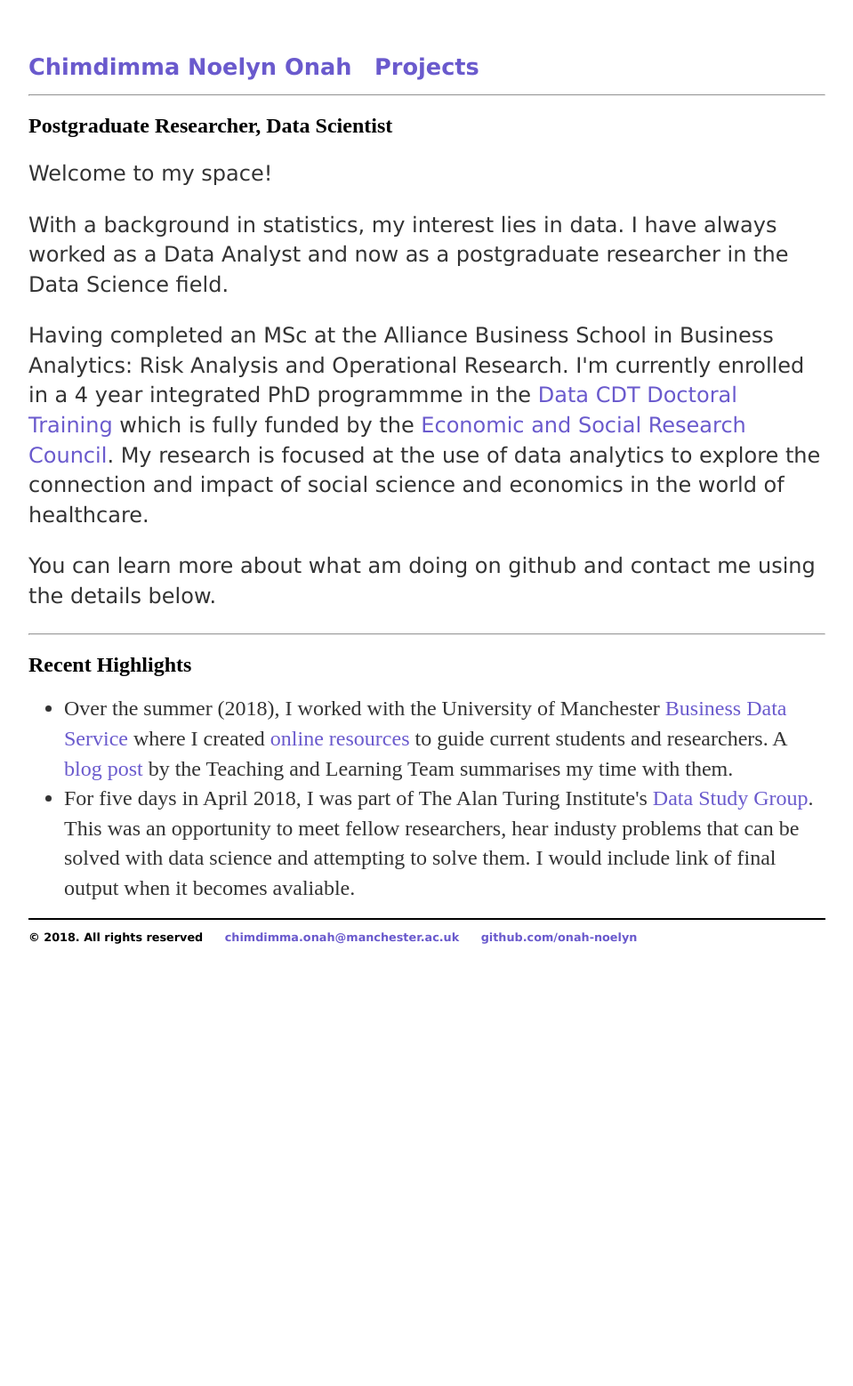
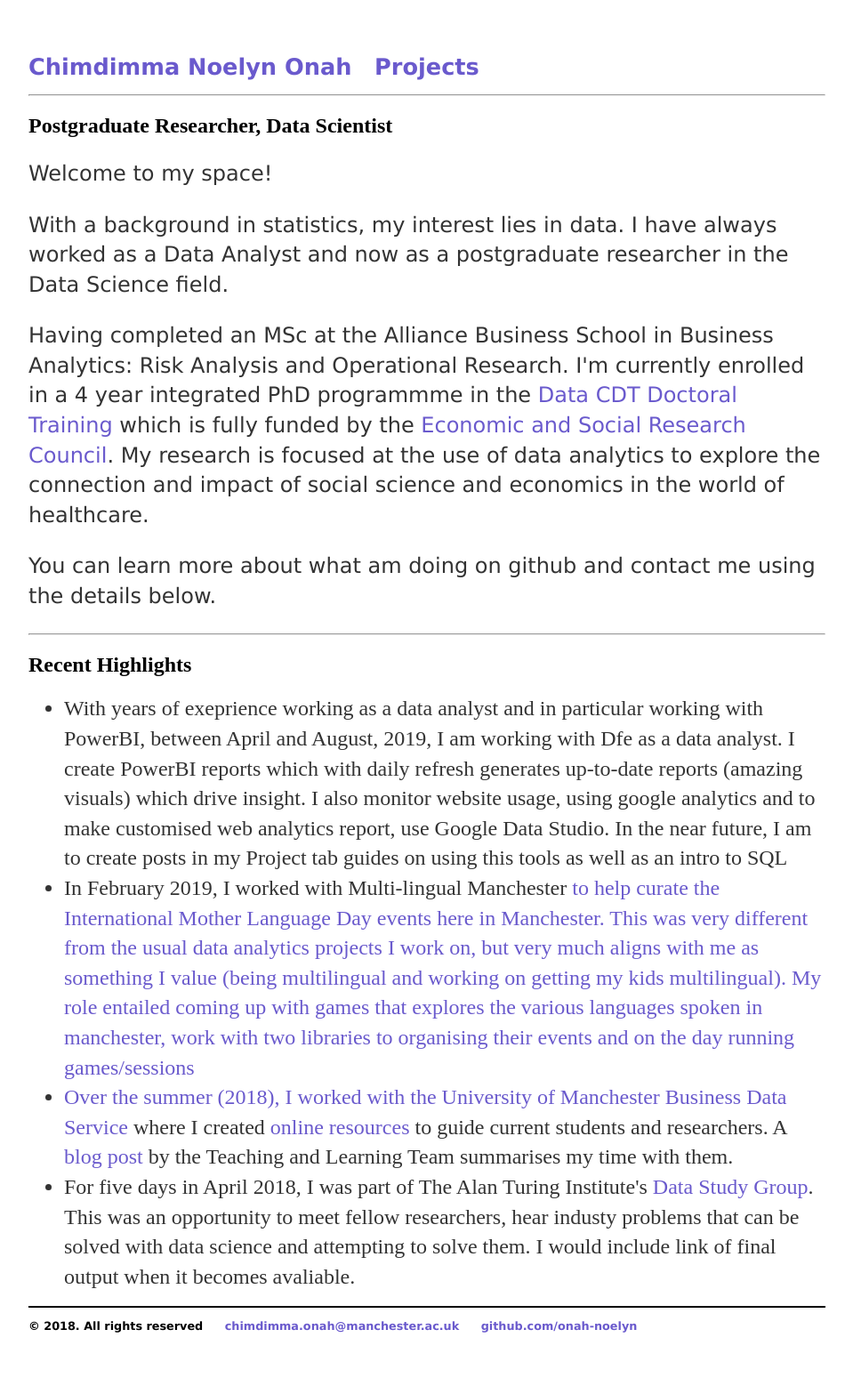
Before and after one commit to Onah-Noelyn/Onah-Noelyn.github.io, a Jekyll site: the page built from index.html, in a window 1280 px wide. Shown: the whole page at 89% size, without its empty margins (160-1119 px from the left). Built offline with Jekyll 4.4.1, drawn with Linux system fonts in a browser that asks for light colours; before the commit the page ends 1121 px from its top, so only the background shows below that.

Commit message:
update with recent highlights

```diff
--- a/index.html
+++ b/index.html
@@ -19,6 +19,17 @@ title: Chimdimma Noelyn Onah
 	<h2>Recent Highlights </h2>
 	<div>
 	<ul>
+		<li style="font-size: 1.5em; line-height: 1.4em; color: #333;">With years of exeprience working as a data analyst
+		and in particular working with PowerBI, between April and August, 2019, I am working with Dfe as a data analyst.
+		I create PowerBI reports which with daily refresh generates up-to-date reports (amazing visuals) which drive insight.
+		I also monitor website usage, using google analytics and to make customised web analytics report, use Google Data Studio.
+		In the near future, I am to create posts in my Project tab guides on using this tools as well as an intro to SQL</li>
+		<li style="font-size: 1.5em; line-height: 1.4em; color: #333;">In February 2019, I worked with Multi-lingual Manchester
+			<a href="http://mlm.humanities.manchester.ac.uk"> to help curate the International Mother Language Day
+			events here in Manchester. This was very different from the usual data analytics projects I work on,
+			but very much aligns with me as something I value (being multilingual and working on getting my kids
+			multilingual). My role entailed coming up with games that explores the various languages spoken in manchester,
+			work with two libraries to organising their events and on the day running games/sessions</li>
 		<li style="font-size: 1.5em; line-height: 1.4em; color: #333;">Over the summer (2018), I worked with the University of Manchester <a href="http://www.library.manchester.ac.uk/using-the-library/students/specialist-learning/business-data-service/">Business Data Service</a> where I created <a href="https://medium.com/using-specialist-business-databases">online resources</a> to guide current students and researchers. A <a href="https://umlteachinglearning.wordpress.com/2018/09/11/digital-humanities-pgr-placement-in-the-library-summer-2018/">blog post</a> by the Teaching and Learning Team summarises my time with them.  </li>
 		<li style="font-size: 1.5em; line-height: 1.4em; color: #333;">For five days in April 2018, I was part of The Alan Turing Institute's <a href="https://www.turing.ac.uk/collaborate-turing/data-study-groups">Data Study Group</a>. This was an opportunity to meet fellow researchers, hear industy problems that can be solved with data science and attempting to solve them. I would include link of final output when it becomes avaliable.  </li>
 
```
